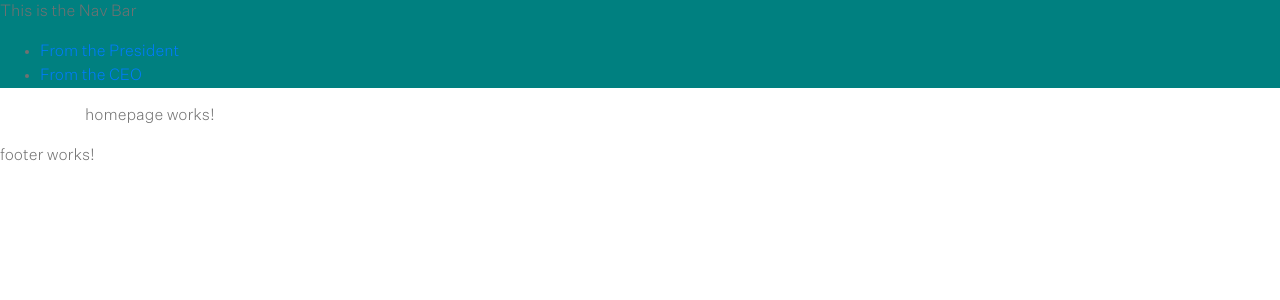
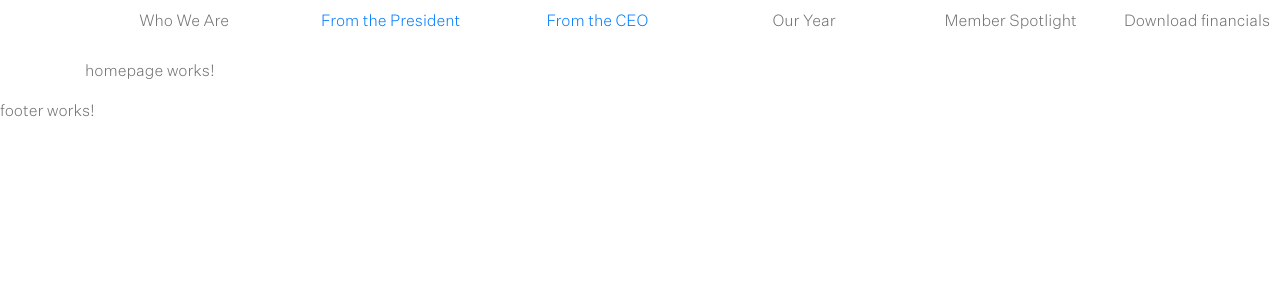
Before and after one commit to maia-miller/institute-of-directors, an Angular app: page /homepage in a window 1280 px wide. Shown: the top 300 px of the page. Built offline with nearby package versions, Linux system fonts and the light colour scheme.

Commit message:
Navigation skeleton implemented
* dropdown menus
* columns hold width when dropdowns expand
* not linked/routed

```diff
--- a/src/app/components/navbar/navbar.component.html
+++ b/src/app/components/navbar/navbar.component.html
@@ -1,11 +1,44 @@
-<div>
-  <p>This is the Nav Bar</p>
+<div class="row w-100 m-0">
   <ul>
-    <li>
+    <li class="dropdown col-2">Who We Are
+      <ul class="option">
+        <li>Our council</li>
+        <li>Committees</li>
+        <li>Our branch network</li>
+        <li>Our members</li>
+      </ul>
+    </li>
+
+    <li class="dropdown col-2">
       <a routerLink="/from-the-president" routerLinkActive="active">From the President</a>
     </li>
-    <li>
+
+    <li class="dropdown col-2">
       <a routerLink="/from-the-ceo" routerLinkActive="active">From the CEO</a>
     </li>
+
+    <li class="dropdown col-2">Our Year
+      <ul class="option">
+        <li>Snapshot of our year</li>
+        <li>Thought-leadership and influence</li>
+        <li>Raising standards</li>
+        <li>Inspire and equip people</li>
+        <li>Build engagement across the governance network</li>
+        <li>Core enablers</li>
+      </ul>
+    </li>
+
+    <li class="dropdown col-2">Member Spotlight
+      <ul class="option">
+        <li>Simon Berry</li>
+        <li>Warwick Tauwhare-George</li>
+        <li>Laurissa Cooney</li>
+        <li>Michele Frey</li>
+        <li>Breccan McLeod-Lundy</li>
+        <li>Mena Antonio</li>
+      </ul>
+    </li>
+
+    <li>Download financials</li>
   </ul>
 </div>
--- a/src/app/components/navbar/navbar.component.scss
+++ b/src/app/components/navbar/navbar.component.scss
@@ -1,3 +1,31 @@
-div {
-  background-color: teal;
+.option {
+  display: none;
 }
+
+.dropdown {
+  // max-width: 200px;
+}
+
+.dropdown:hover {
+    color: white;
+}
+
+.dropdown:hover .option {
+  display: block;
+}
+
+ul {
+  list-style-type: none;
+  width: 100%;
+  display: flex;
+  justify-content: flex-end;
+
+  &.option {
+    padding-left: 0;
+  }
+}
+
+li {
+  padding: 10px;
+  text-align: center;
+}
```
